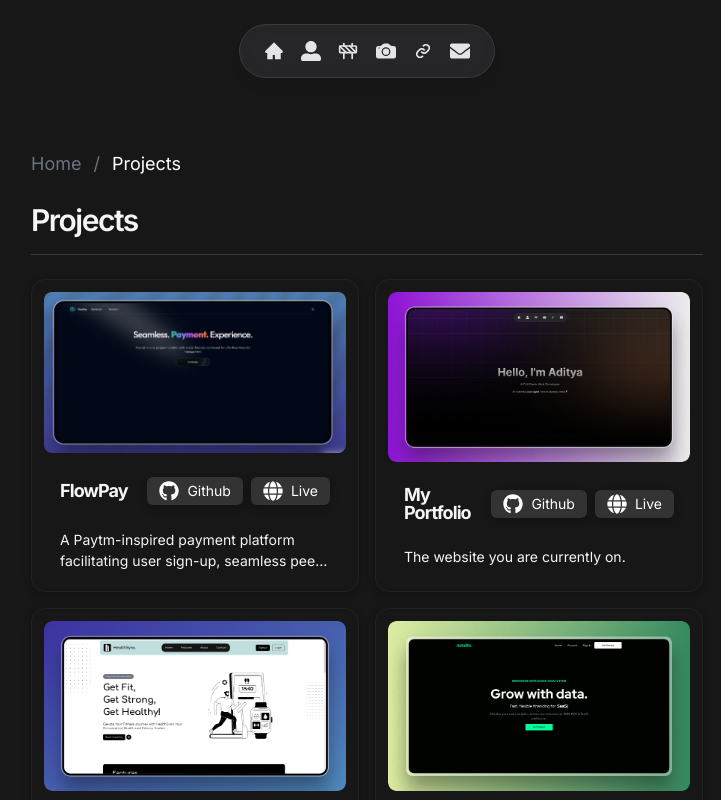
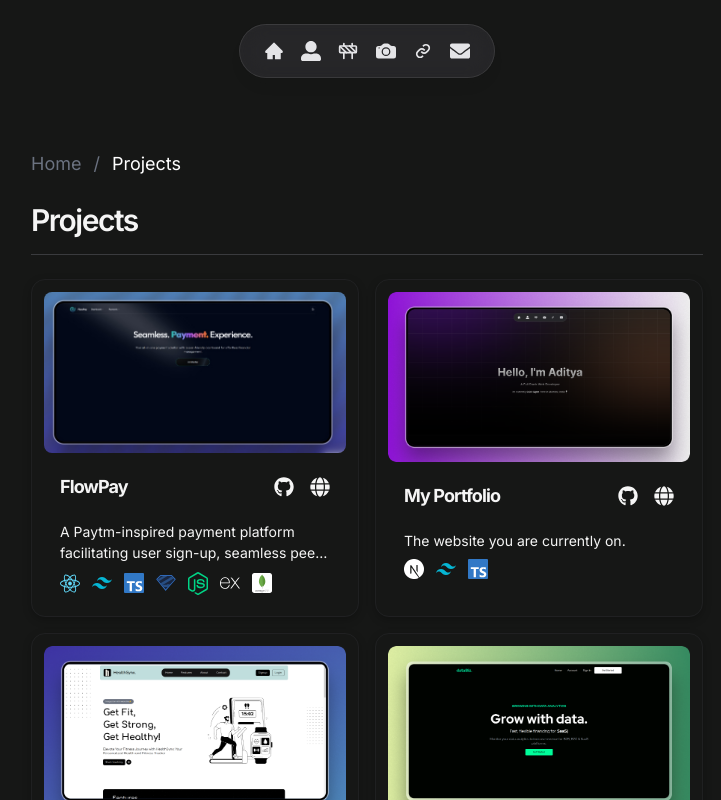
Before and after one commit to adityaj07/myPorfolio, a Next.js app: page /projects in a window 1280 px wide. Shown: the top 800 px of the page, without its empty margins (273-994 px from the left). Built offline with nearby package versions, Linux system fonts and the light colour scheme; what tailwind-gradient-mask-image would draw is missing.

Commit message:
feat: Added tech chips on a project card

```diff
--- a/app/components/ui/Projects.tsx
+++ b/app/components/ui/Projects.tsx
@@ -1,8 +1,10 @@
+"use client";
+
 import { projects } from "@/data";
 import Image from "next/image";
 import { FC } from "react";
-import SocialBadge from "./SocialBadge";
 import { FaGithub, FaGlobe } from "react-icons/fa";
+import Link from "next/link";
 
 interface ProjectsProps {}
 
@@ -35,20 +37,16 @@
               <h2 className="font-bold inline-flex gap-1 items-center tracking-tighter text-[clamp(.875rem,5vw,1.125rem)] leading-none ">
                 {project.name}
               </h2>
-              <div className="flex justify-between items-center gap-2 text-sm">
+              <div className="flex justify-between items-center gap-4 text-sm">
                 {project.githubLink && (
-                  <SocialBadge
-                    name="Github"
-                    link={project.githubLink}
-                    icon={<FaGithub className="w-5 h-5" />}
-                  />
+                  <Link href={project.liveLink} target="_blank">
+                    <FaGithub className="w-5 h-5" />
+                  </Link>
                 )}
                 {project.liveLink && (
-                  <SocialBadge
-                    name="Live"
-                    link={project.liveLink}
-                    icon={<FaGlobe className="w-5 h-5" />}
-                  />
+                  <Link href={project.liveLink} target="_blank">
+                    <FaGlobe className="w-5 h-5" />
+                  </Link>
                 )}
               </div>
             </div>
@@ -57,9 +55,11 @@
               {/* {trimDescriptionToWords(project.desc, 20)}... */}
               {project.desc}
             </p>
-            {/* <div className="flex gap-1">
-
-            </div> */}
+            <div className="flex gap-3 items-center">
+              {project.tech.map((proj) => (
+                <Image src={proj} alt={proj} width={20} height={20} />
+              ))}
+            </div>
           </div>
         </div>
       ))}
--- a/data.ts
+++ b/data.ts
@@ -122,7 +122,7 @@
         githubLink:"https://github.com/adityaj07/flowpay",
         coverImg:"/projects/project-flowpay.jpg",
         imgs:[],
-        tech:["/logos/next-js.svg", "/logos/tailwind-css-2.svg", "/logos/ts-logo-128.svg", "/logos/zod.svg"],
+        tech:["/logos/react-2.svg", "/logos/tailwind-css-2.svg", "/logos/ts-logo-128.svg", "/logos/zod.svg", "/logos/nodejs-1.svg", "/logos/expressjs-109.svg","/logos/mongodb-icon-2.svg"],
     },
     {
         name: "My Portfolio",
@@ -131,7 +131,7 @@
         githubLink:"https://github.com/adityaj07/myPorfolio",
         coverImg:"/projects/project-portfolio.png",
         imgs:[],
-        tech:["/logos/next-js.svg", "/logos/tailwind-css-2.svg", "/logos/ts-logo-128.svg", "/logos/zod.svg"],
+        tech:["/logos/nextjs-13.svg", "/logos/tailwind-css-2.svg", "/logos/ts-logo-128.svg"],
     },
     {
         name: "Healthsynx",
@@ -158,7 +158,7 @@
         githubLink:"https://github.com/adityaj07/EcoLife",
         coverImg:"/projects/project-ecolife.png",
         imgs:[],
-        tech:[],
+        tech:["/logos/astro.svg", "/logos/tailwind-css-2.svg"],
     },
     {
         name: "Lofiflow",
@@ -176,6 +176,6 @@
         githubLink:"",
         coverImg:"/projects/project-coming-soon.png",
         imgs:[],
-        tech:["/logos/logo-javascript.svg", "/logos/tailwind-css-2.svg"],
+        tech:[],
     },
 ]
```
Also changed, not shown: public/logos/astro.svg, public/logos/nextjs-13.svg.
